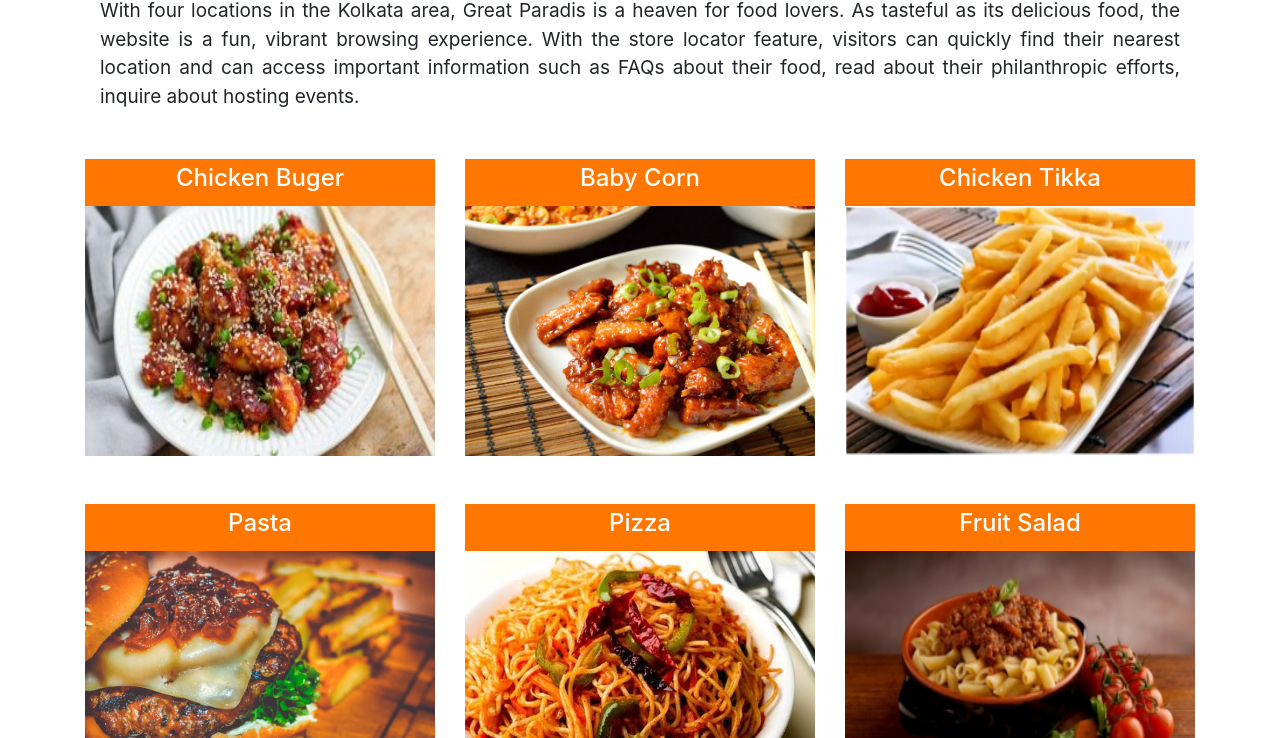
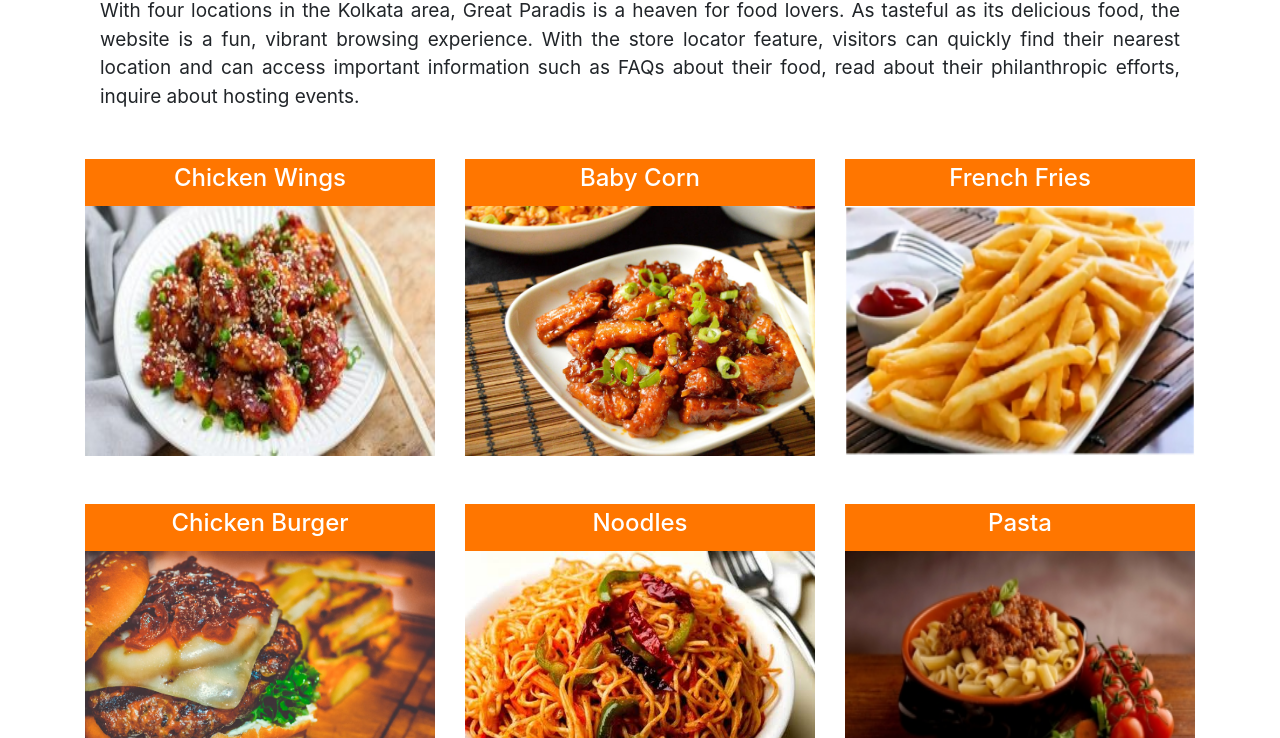
Before and after one commit to ChayanDey/HTML_project, a plain HTML site: page index.html in a window 1280 px wide. Shown: the part 557-1295 px from the top of the page. Drawn offline with nearby package versions, Linux system fonts and the light colour scheme.

Commit message:
Second commit

```diff
--- a/index.html
+++ b/index.html
@@ -53,7 +53,7 @@
 			<div class="col-md-4 col-sm-12 Useful">
 				<div class="top-area">
 					<div class="top-area-start">
-						<h4 class="text-center text-white">Chicken Buger</h4>
+						<h4 class="text-center text-white">Chicken Wings</h4>
 					</div>
 					<img src="Image/f23.jpg" alt="..." height="250px" width="100%">
 
@@ -72,7 +72,7 @@
 			<div class="col-md-4 col-sm-12 Useful">
 				<div class="top-area">
 					<div class="top-area-start">
-						<h4 class="text-center text-white">Chicken Tikka</h4>
+						<h4 class="text-center text-white">French Fries</h4>
 					</div>
 					<img src="Image/f30.jpg" alt="..." height="250px" width="100%">
 
@@ -83,7 +83,7 @@
 			<div class="col-md-4 col-sm-12 Useful">
 				<div class="top-area">
 					<div class="top-area-start">
-						<h4 class="text-center text-white">Pasta</h4>
+						<h4 class="text-center text-white">Chicken Burger</h4>
 					</div>
 					<img src="Image/f212.jpg" alt="..." height="250px" width="100%">
 
@@ -92,7 +92,7 @@
 			<div class="col-md-4 col-sm-12 Useful">
 				<div class="top-area">
 					<div class="top-area-start">
-						<h4 class="text-center text-white">Pizza</h4>
+						<h4 class="text-center text-white">Noodles</h4>
 					</div>
 					<img src="Image/f56.jpg" alt="..." height="250px" width="100%">
 
@@ -101,7 +101,7 @@
 			<div class="col-md-4 col-sm-12 Useful">
 				<div class="top-area">
 					<div class="top-area-start">
-						<h4 class="text-center text-white">Fruit Salad</h4>
+						<h4 class="text-center text-white">Pasta</h4>
 					</div>
 					<img src="Image/f20.jpg" alt="..." height="250px" width="100%">
 
```
